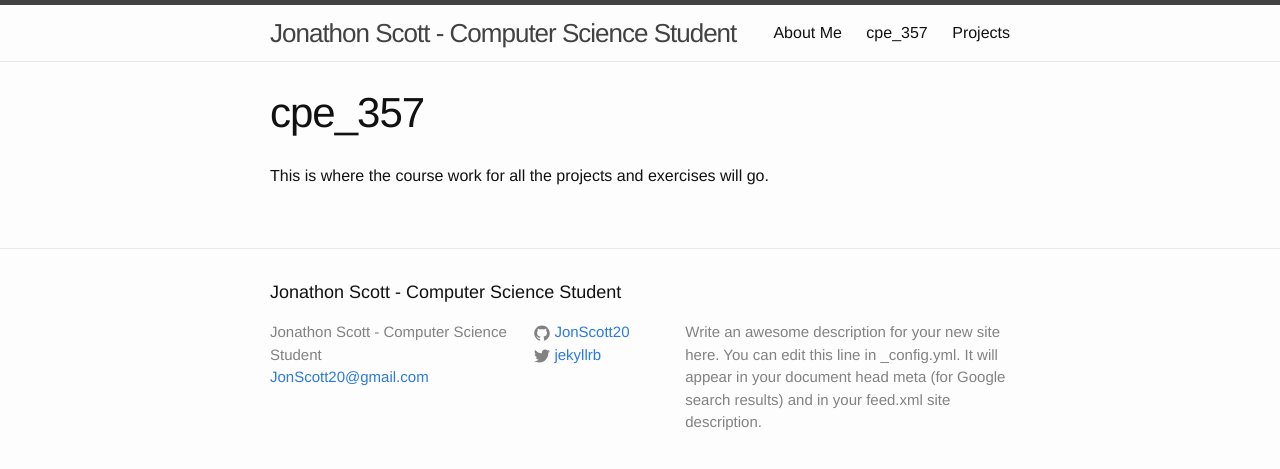
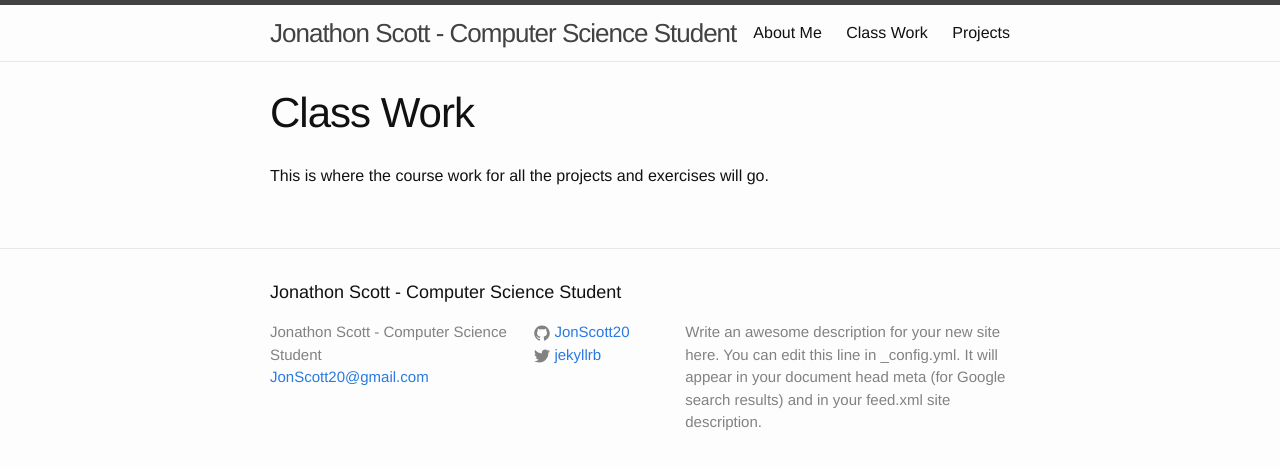
Before and after one commit to JonScott20/JonScott20.github.io, a Jekyll site: the page built from cpe357.md, in a window 1280 px wide. Shown: the top 469 px of the page. Built offline with Jekyll 4.4.1, drawn with Linux system fonts in a browser that asks for light colours.

Commit message:
Update cpe357.md

```diff
--- a/cpe357.md
+++ b/cpe357.md
@@ -1,7 +1,7 @@
 ---
 layout: page
-title: cpe_357
-permalink: /cpe_357/
+title: Class Work
+permalink: /class_work/
 ---
 
 This is where the course work for all the projects and exercises will go.
```
